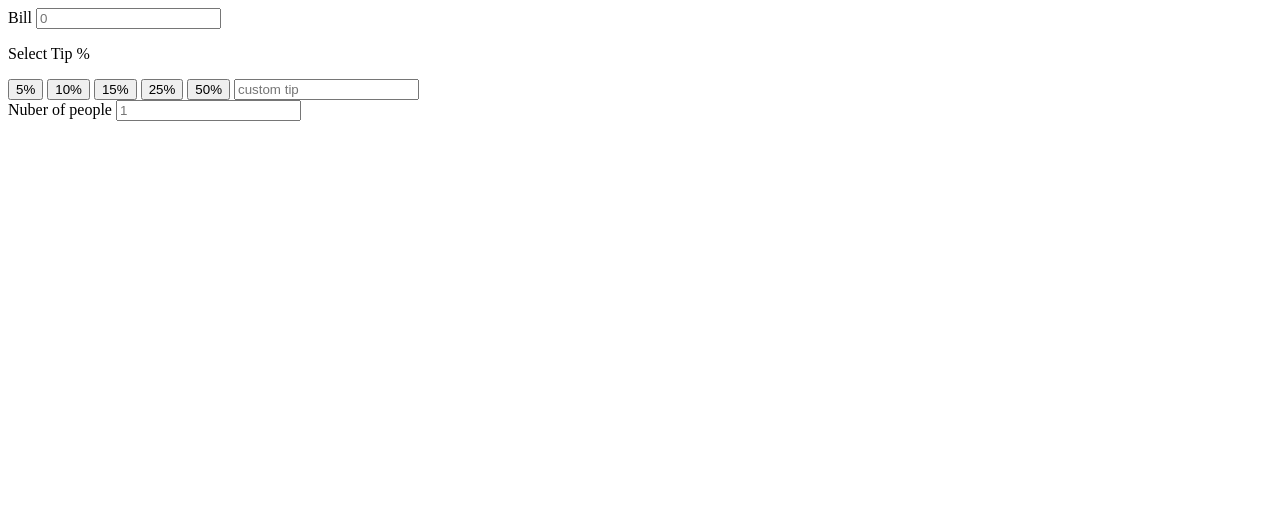
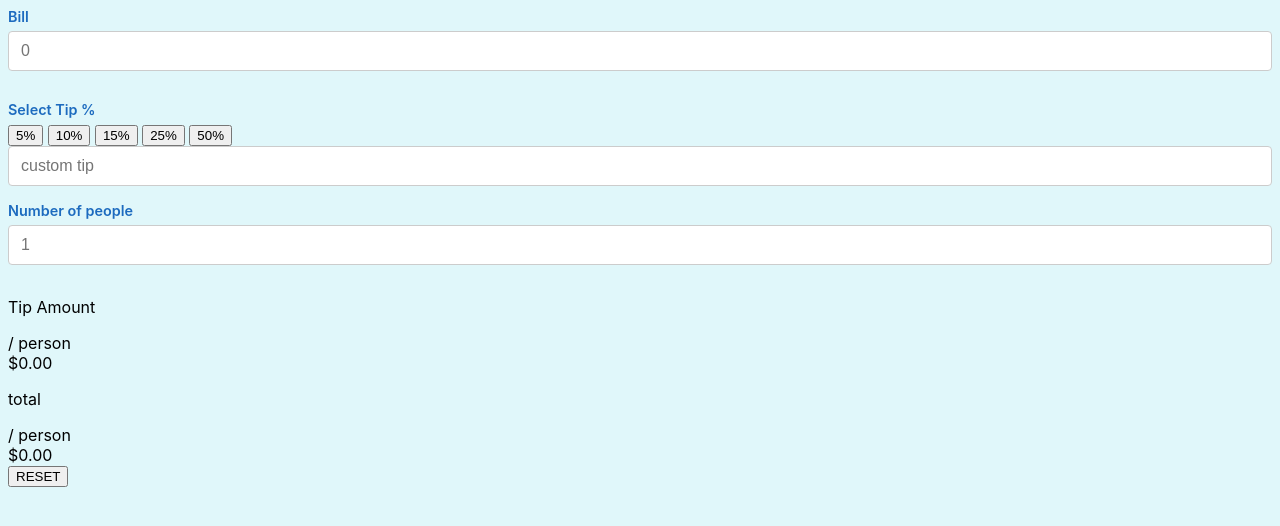
Before and after one commit to 0xRohanec/tip-calculator, a plain HTML site: page index.html in a window 1280 px wide. Drawn offline with Linux system fonts and the light colour scheme.

Commit message:
add styles

```diff
--- a/index.html
+++ b/index.html
@@ -13,7 +13,7 @@
         <div class="input-section">
             <div class="form-control">
                 <label for="bill">Bill</label>
-                <input type="number" name="" id="bill" placeholder="0" min="0" />
+                <input type="number" name="" id="bill" placeholder="0" min="0" class="input-field"/>
             </div>
             <div class="form-control">
                 <p>Select Tip %</p>
@@ -31,16 +31,34 @@
                     <button type="button" class="tip-calulator-btn" value="50">
                         50%
                     </button>
-                    <input type="number" name="" id="custom-tip" placeholder="custom tip" min="0" />
+                    <input type="number" name="" id="custom-tip" placeholder="custom tip" min="0" class="input-field tip-custom-input"/>
                 </div>
             </div>
             <div class="form-control">
-                <label for="num-people">Nuber of people</label>
-                <input type="number" name="" id="num-people" placeholder="1" min="1">
+                <label for="num-people">Number of people</label>
+                <input type="number" name="" id="num-people" placeholder="1" min="1" class="input-field">
             </div>
         </div>
         <div class="output-section">
-
+            <div class="result-line">
+                <div class="result-label">
+                    <p>Tip Amount</p>
+                    <span>/ person</span>
+                </div>
+                <div class="result-value">
+                    <span id="tip-amount-display">$0.00</span>
+                </div>
+            </div>
+            <div class="result-line">
+                <div class="result-label">
+                    <p>total</p>
+                    <span>/ person</span>
+                </div>
+                <div class="result-value">
+                    <span id="total-amount-display">$0.00</span>
+                </div>
+            </div>
+            <button type="button" id="reset-button" class="reset-btn">RESET</button>
         </div>
     </div>
     <script src="script.js" defer></script>
--- a/style.css
+++ b/style.css
@@ -0,0 +1,27 @@
+body{
+    background-color: #E0F7FA;
+    font-family: -apple-system, BlinkMacSystemFont, "Segoe UI", Roboto, "Helvetica Neue", Arial, sans-serif;
+}
+.calculator-container{
+
+}
+.input-field{
+    width: 100%;
+    padding: 10px 12px;
+    margin: 0 0 16px 0;
+    border: 1px solid #ccc;
+    border-radius: 4px;
+    font-size: 1rem;
+    background-color: #fff;
+    box-sizing: border-box;
+}
+.tip-custom-input{
+
+}
+label,.form-control>p{
+    display: block;
+    font-size: 0.9rem;
+    font-weight: 600;
+    color: #1d6bbf;
+    margin-bottom: 6px;
+}
```
